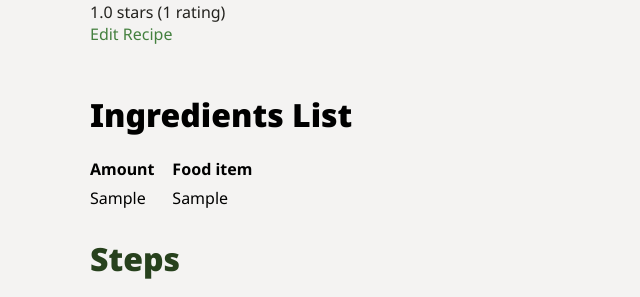
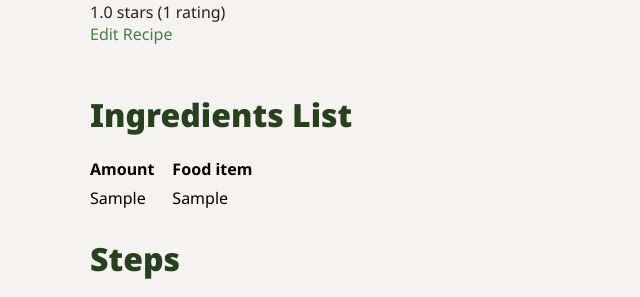
Before and after one commit to daisukev/scrumptious-recipes, a Django app: page /recipes/1 in a window 1280 px wide. Shown: the part 930-1227 px from the top of the page, without its empty margins (0-640 px from the left). Run offline with Django 4.2, Linux system fonts and the light colour scheme; tables that the repository leaves empty hold one stand-in row (values such as "Sample post"); grey boxes marked "Sample" are stand-in pictures; some web fonts are replaced.

Commit message:
adjust css

```diff
--- a/recipes/static/css/recipes.css
+++ b/recipes/static/css/recipes.css
@@ -11,6 +11,7 @@ html,body {
   --red-color: #C93C42;
   --pink-color: #C7767A;
   --green-color: #44803F;
+  --dark-green-color:#27411D;
   --grey-color: #625F54;
   --light-grey-color: #EAE8E7;
   --ultra-light-grey-color: #F7F7F7;
@@ -74,7 +75,7 @@ nav a {
 }
 
 h1,h2,h3,h4,h5,h6 {
-  color: #27411D;
+  color: var(--dark-green-color)
 }
 h2{
   /* border-bottom: 4px solid var(--red-color); */
@@ -126,6 +127,10 @@ h2{
   font-weight: 900;
   font-size: 2rem;
   margin-bottom: 1rem;
+    color: var(--dark-green-color);
+}
+#table-caption{
+    color: var(--dark-green-color);
 }
 
 /* .ingredients-table tr:nth-child(even) { */
--- a/recipes/templates/recipes/detail.html
+++ b/recipes/templates/recipes/detail.html
@@ -27,7 +27,7 @@ Scrumptious Recipes - {{ recipe.title }}
     {% include 'recipes/rating.html' %}
     <a href="{% url 'edit_recipe' recipe.id %}">Edit Recipe</a>
     <table class="ingredients-table">
-      <caption>Ingredients List</caption>
+      <caption id="table-caption">Ingredients List</caption>
       <thead>
         <tr>
           <th class ="header-amount">Amount</th>
```
